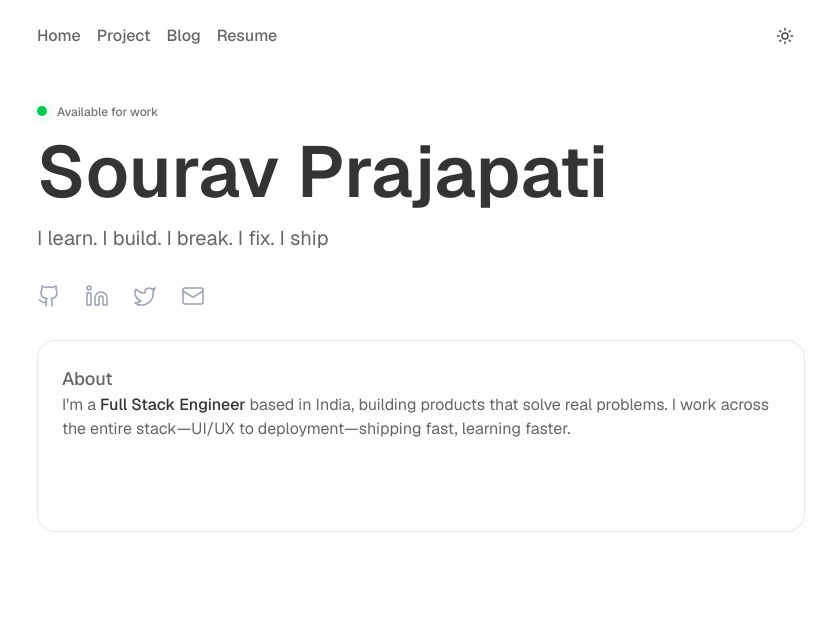
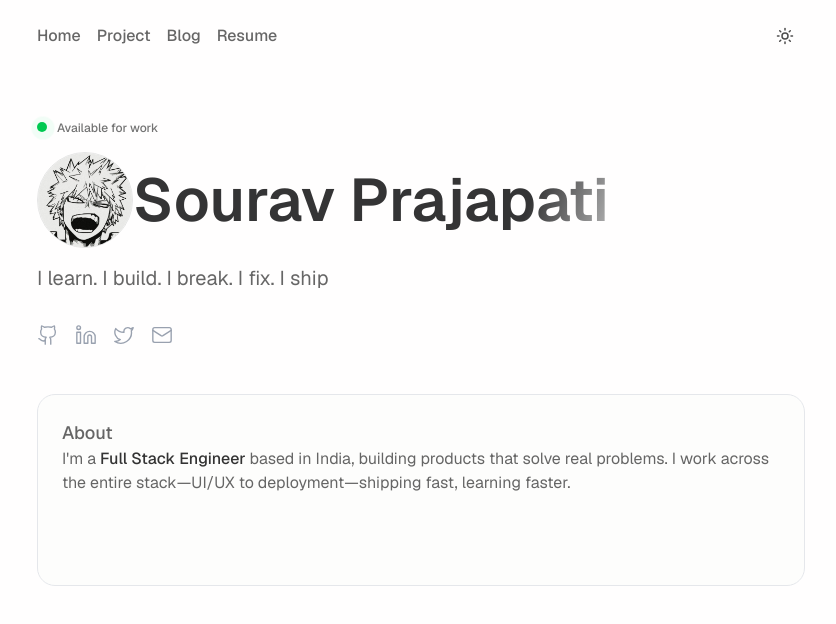
Before and after one commit to Dev-sourav-create/portfolio, a Next.js app: page / in a window 1280 px wide. Shown: the top 624 px of the page, without its empty margins (219-1055 px from the left). Built offline with nearby package versions, Linux system fonts and the light colour scheme.

Commit message:
feat: change in social icon and displaycard

```diff
--- a/src/app/components/DisplayNameCard.jsx
+++ b/src/app/components/DisplayNameCard.jsx
@@ -2,15 +2,27 @@ import React from "react";
 import AvailabilityStatus from "./AvailabilityStatus";
 import ShinyText from "./ShinyText";
 import SocialsIcon from "./SocialsIcon";
+import Image from "next/image";
 
 const DisplayNameCard = () => {
   return (
-    <div className="w-full flex flex-col gap-4 py-8">
+    <div className="w-full flex flex-col gap-4 py-12">
       <AvailabilityStatus />
-      <ShinyText
-        className="md:text-7xl text-5xl font-semibold"
-        text={"Sourav Prajapati"}
-      />
+      <div className="flex items-center ">
+        <div className="relative md:w-24 w-16 md:h-24 h-16">
+          <Image
+            src="/profile.jpg"
+            alt="Profile"
+            fill
+            className="rounded-full object-cover border "
+            priority
+          />
+        </div>
+        <ShinyText
+          className="md:text-6xl text-5xl font-semibold"
+          text={"Sourav Prajapati"}
+        />
+      </div>
       {/* What I do */}
       <p className="text-xl  dark:text-white/60 text-black/60">
         I learn. I build. I break. I fix. I ship
--- a/src/app/components/SocialsIcon.jsx
+++ b/src/app/components/SocialsIcon.jsx
@@ -2,10 +2,11 @@ import React from "react";
 import { Github, Linkedin, Mail, Twitter } from "lucide-react";
 const SocialsIcon = () => {
   return (
-    <div className="flex gap-6 mt-4 font-medium">
+    <div className="flex gap-4 mt-4 font-medium">
       <div className="relative group w-fit">
         <Github
           strokeWidth={1.5}
+          size={22}
           className="text-gray-400 hover:text-gray-800 hover:scale-110 transition-all duration-300 cursor-pointer"
         />
 
@@ -23,6 +24,7 @@ const SocialsIcon = () => {
       </div>
       <div className="relative group w-fit">
         <Linkedin
+          size={22}
           strokeWidth={1.5}
           className="text-gray-400 hover:text-gray-800 hover:scale-110 transition-all duration-300 cursor-pointer"
         />
@@ -41,6 +43,7 @@ const SocialsIcon = () => {
       </div>
       <div className="relative group w-fit">
         <Twitter
+          size={22}
           strokeWidth={1.5}
           className="text-gray-400 hover:text-gray-800 hover:scale-110 transition-all duration-300 cursor-pointer"
         />
@@ -59,6 +62,7 @@ const SocialsIcon = () => {
       </div>
       <div className="relative group w-fit">
         <Mail
+          size={22}
           strokeWidth={1.5}
           className="text-gray-400 hover:text-gray-800 hover:scale-110 transition-all duration-300 cursor-pointer"
         />
```
